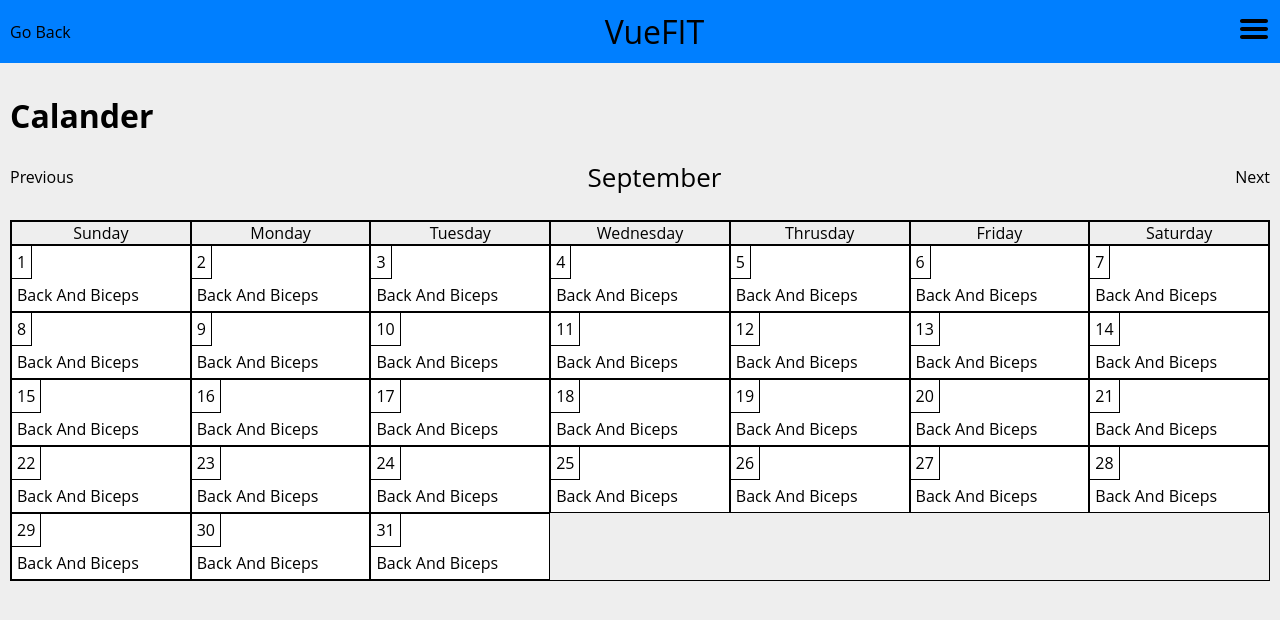
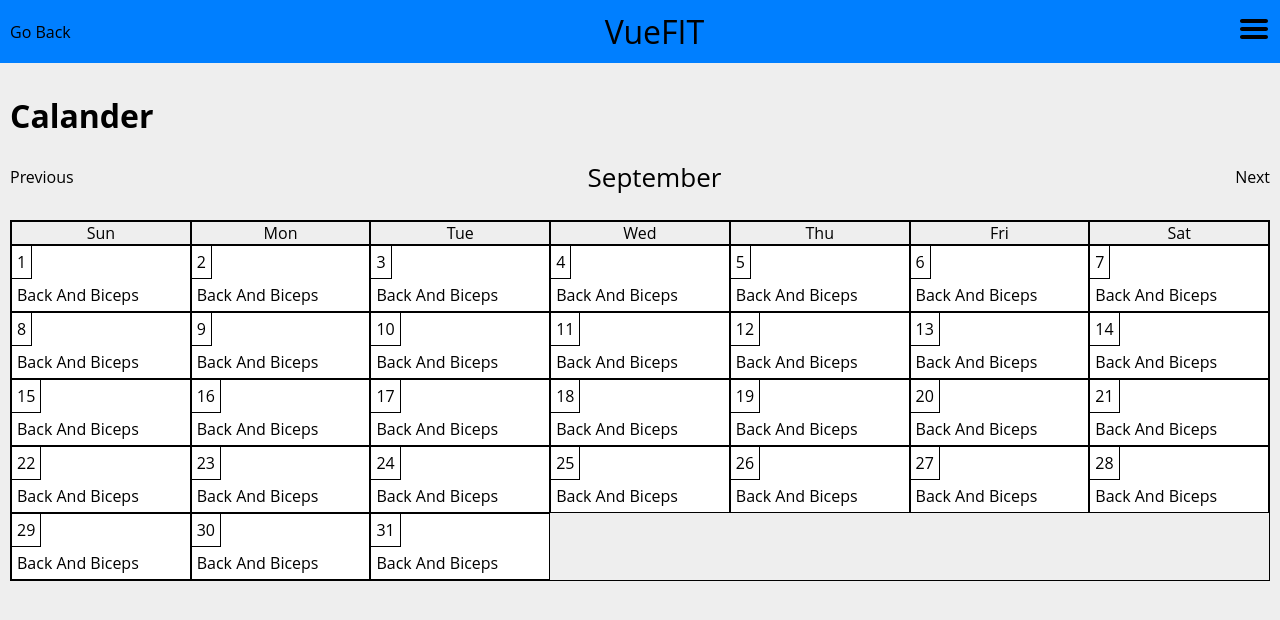
Before and after one commit to ohearonkg/Vue-Fitness, a Vue app: page /#/calandar in a window 1280 px wide. Shown: the top 620 px of the page. Built offline with nearby package versions, Linux system fonts and the light colour scheme.

Commit message:
made days 3 characters standard.

```diff
--- a/src/components/Calandar.vue
+++ b/src/components/Calandar.vue
@@ -58,31 +58,31 @@ export default {
     return {
       daysOfWeek: [
         {
-          name: "Sunday",
+          name: "Sun",
           key: 0
         },
         {
-          name: "Monday",
+          name: "Mon",
           key: 1
         },
         {
-          name: "Tuesday",
+          name: "Tue",
           key: 2
         },
         {
-          name: "Wednesday",
+          name: "Wed",
           key: 3
         },
         {
-          name: "Thrusday",
+          name: "Thu",
           key: 4
         },
         {
-          name: "Friday",
+          name: "Fri",
           key: 5
         },
         {
-          name: "Saturday",
+          name: "Sat",
           key: 6
         }
       ],
```
